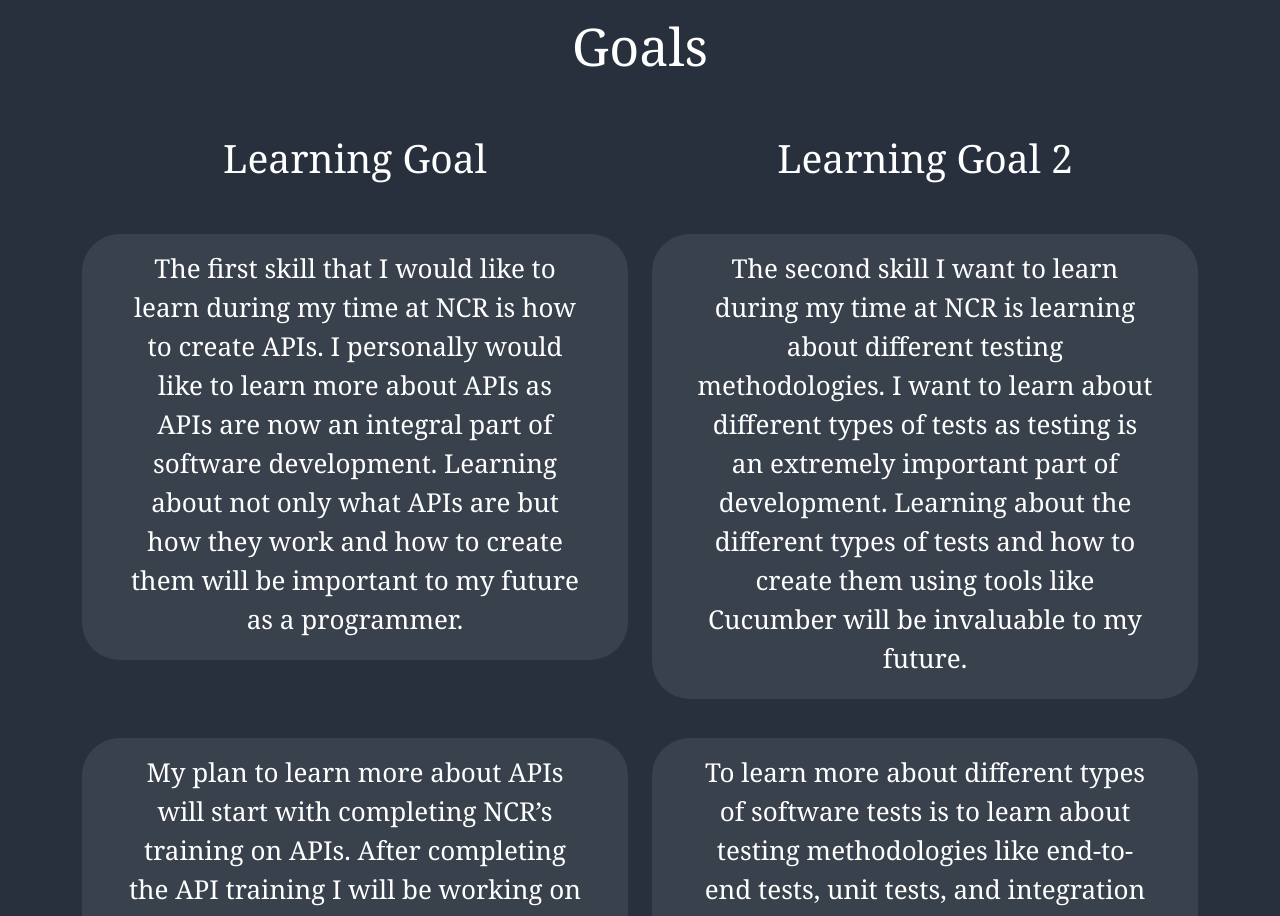
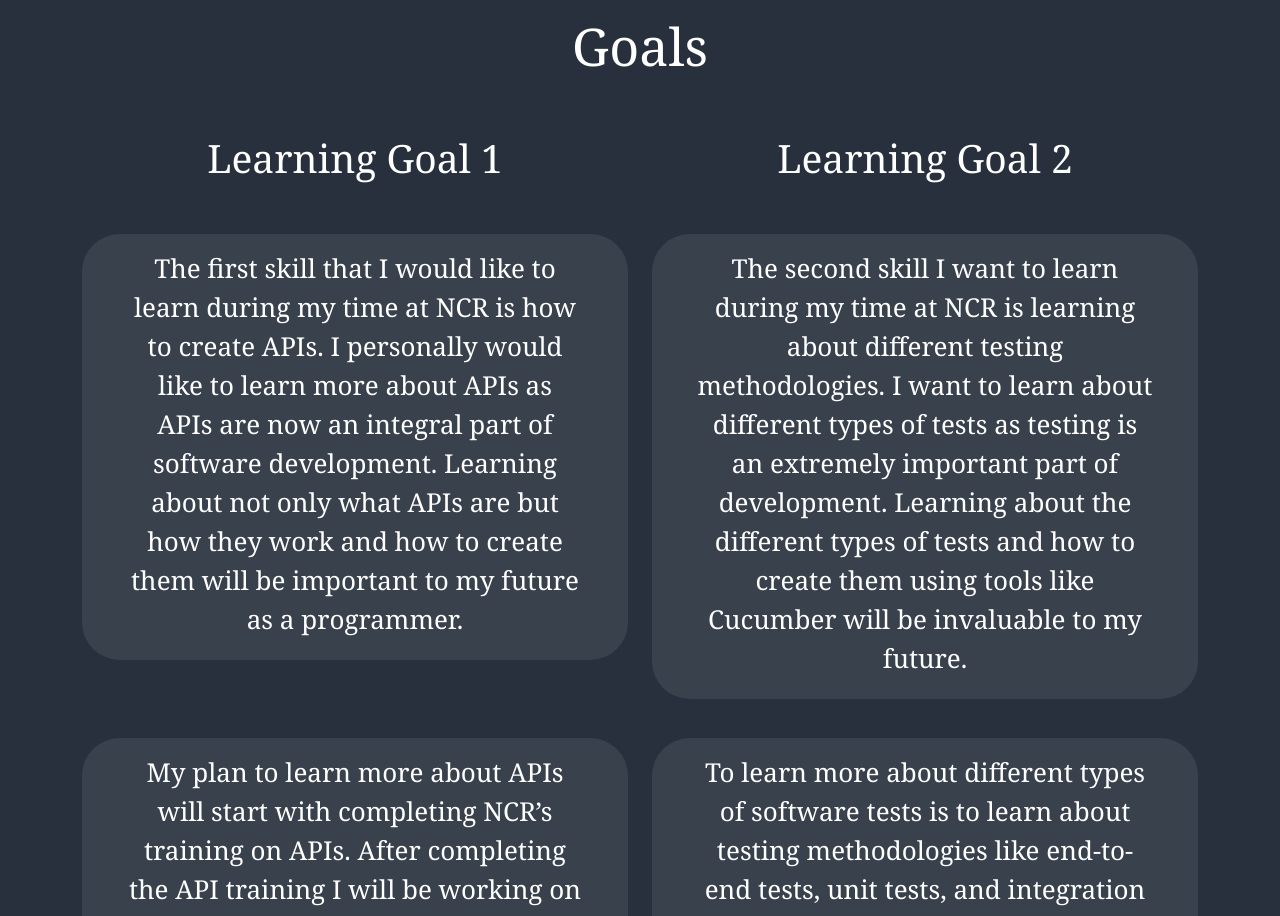
Before and after one commit to AaronBester-dev/PersonalWebsite, a React (Create React App) app: page /ncr2021 in a window 1280 px wide. Shown: the part 1540-2456 px from the top of the page. Built offline with nearby package versions, Linux system fonts and the light colour scheme.

Commit message:
Fixed refresh bug

```diff
--- a/src/js/Cooperators.js
+++ b/src/js/Cooperators.js
@@ -182,7 +182,7 @@ function Cooperators() {
         <div className="container text-center">
           <div className="row">
             <div className="col">
-              <h3>Learning Goal</h3>
+              <h3>Learning Goal 1</h3>
             </div>
 
             <div className="col">
--- a/src/js/Ncr2021.js
+++ b/src/js/Ncr2021.js
@@ -142,7 +142,7 @@ function Ncr2021() {
         <div className="container text-center">
           <div className="row">
             <div className="col">
-              <h3>Learning Goal</h3>
+              <h3>Learning Goal 1</h3>
             </div>
 
             <div className="col">
--- a/src/js/Ncr2022.js
+++ b/src/js/Ncr2022.js
@@ -139,7 +139,7 @@ function Ncr2022() {
         <div className="container text-center">
           <div className="row">
             <div className="col">
-              <h3>Learning Goal</h3>
+              <h3>Learning Goal 1</h3>
             </div>
 
             <div className="col">
```
Also changed, not shown: 1 other file (tests, documents, lock files or other folders).
